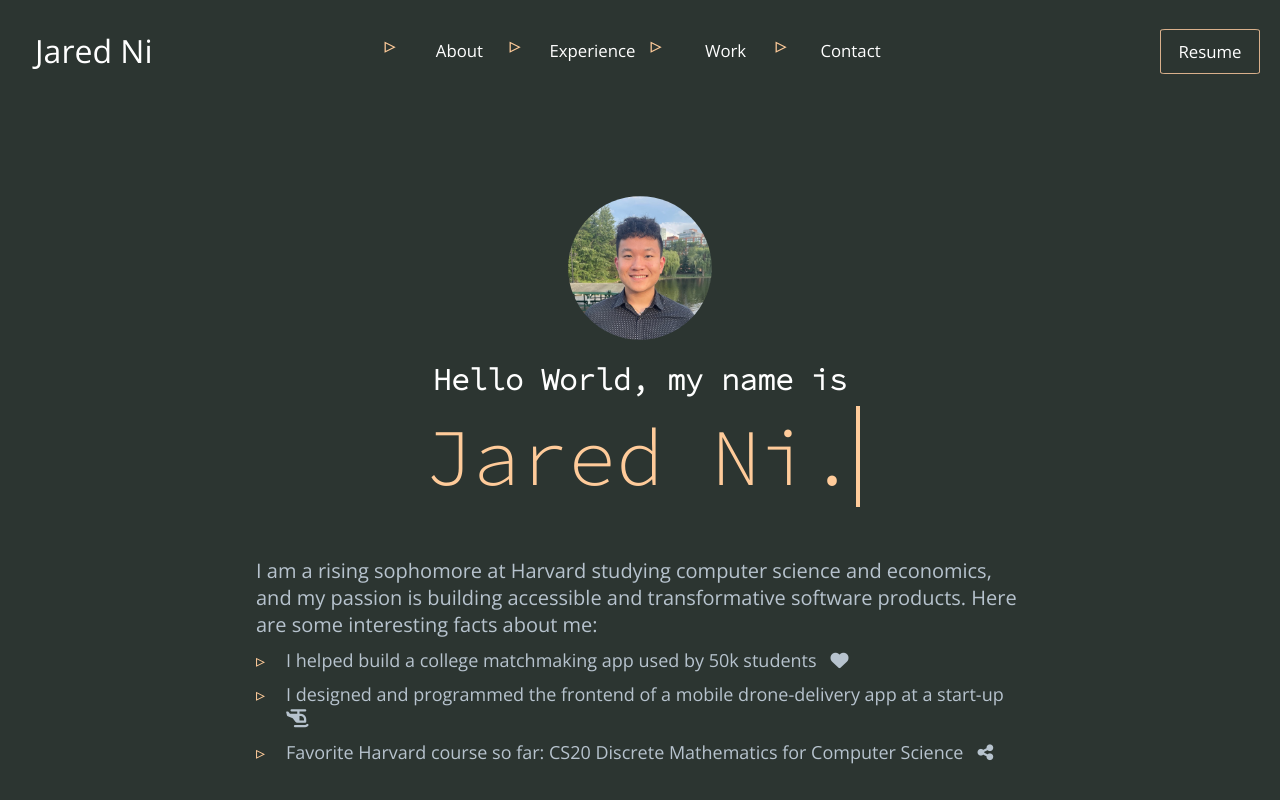
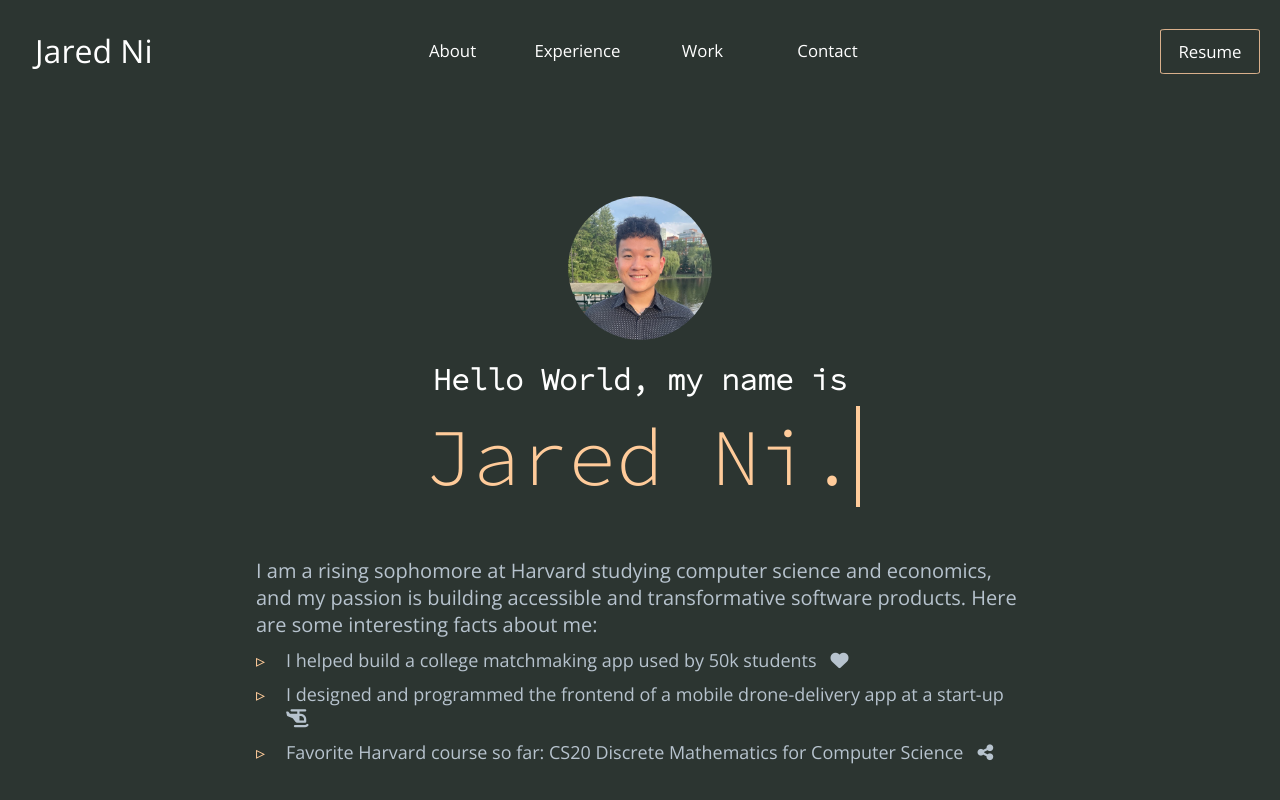
Before and after one commit to jared-ni/personal-website, a React (Create React App) app: page / in a window 1280 px wide. Shown: the top 800 px of the page. Built offline with nearby package versions, Linux system fonts and the light colour scheme.

Commit message:
fix li mistake

```diff
--- a/src/components/AboutMe.css
+++ b/src/components/AboutMe.css
@@ -121,11 +121,11 @@
       gap: 12px 20px;
       padding-top: 20px;
     }
-    li {
+    .tech-li {
       padding-left: 30px;
       position: relative;
     }
-    li::before {
+    .tech-li::before {
       content: "▹";
       position: absolute;
       left: 0px;
--- a/src/components/AboutMe.js
+++ b/src/components/AboutMe.js
@@ -26,22 +26,22 @@ function AboutMe() {
                     that I've been working with recently:
                     <br />
                     <ul class="technology-list">
-                        <li>
+                        <li className="tech-li">
                             Java (Spring)
                         </li>
-                        <li>
+                        <li className="tech-li">
                             Python
                         </li>
-                        <li>
+                        <li className="tech-li">
                             JavaScript (React.js)
                         </li>
-                        <li>
+                        <li className="tech-li">
                             Node.js
                         </li>
-                        <li>
+                        <li className="tech-li">
                             MySQL
                         </li>
-                        <li>
+                        <li className="tech-li">
                             Firebase
                         </li>
                     </ul>
```
